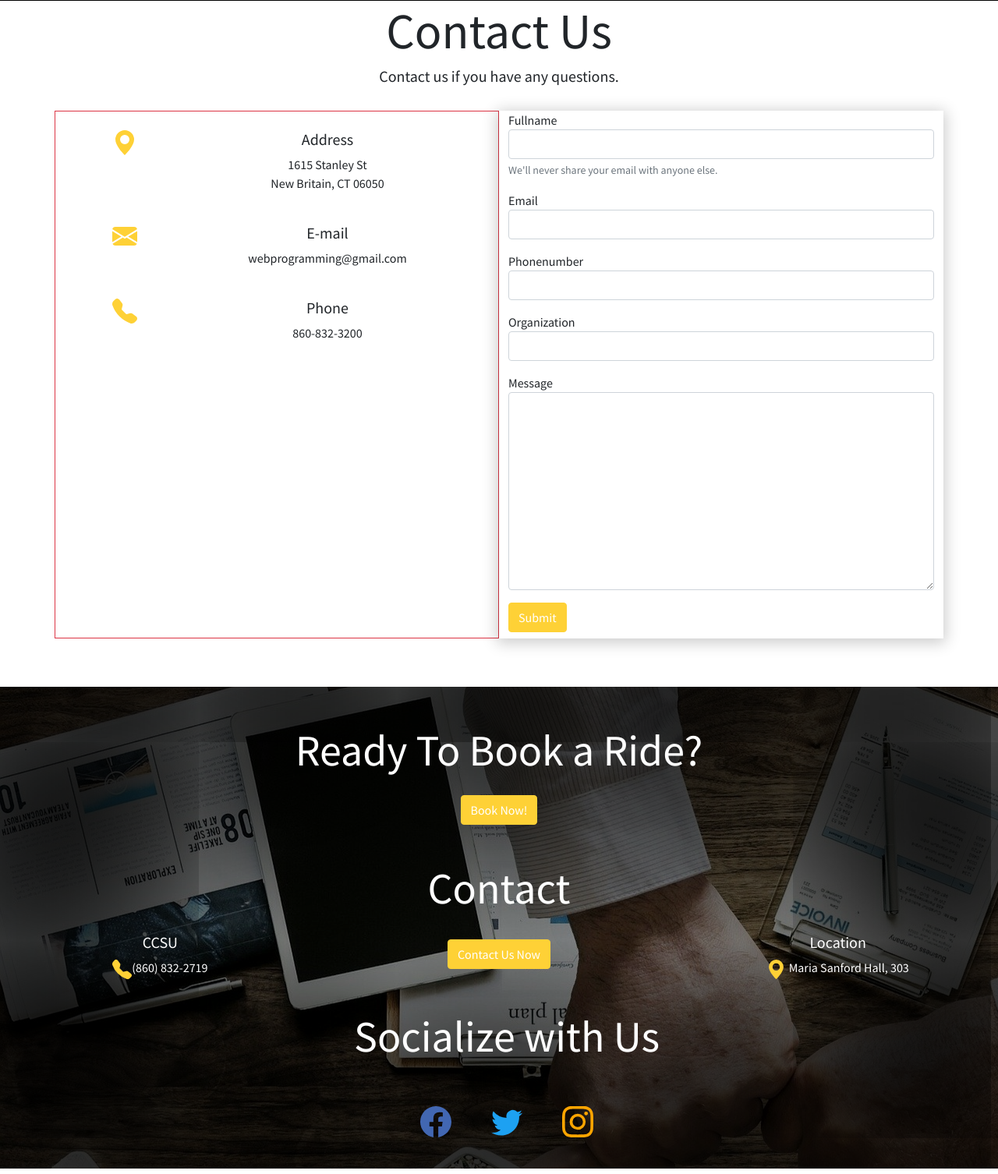
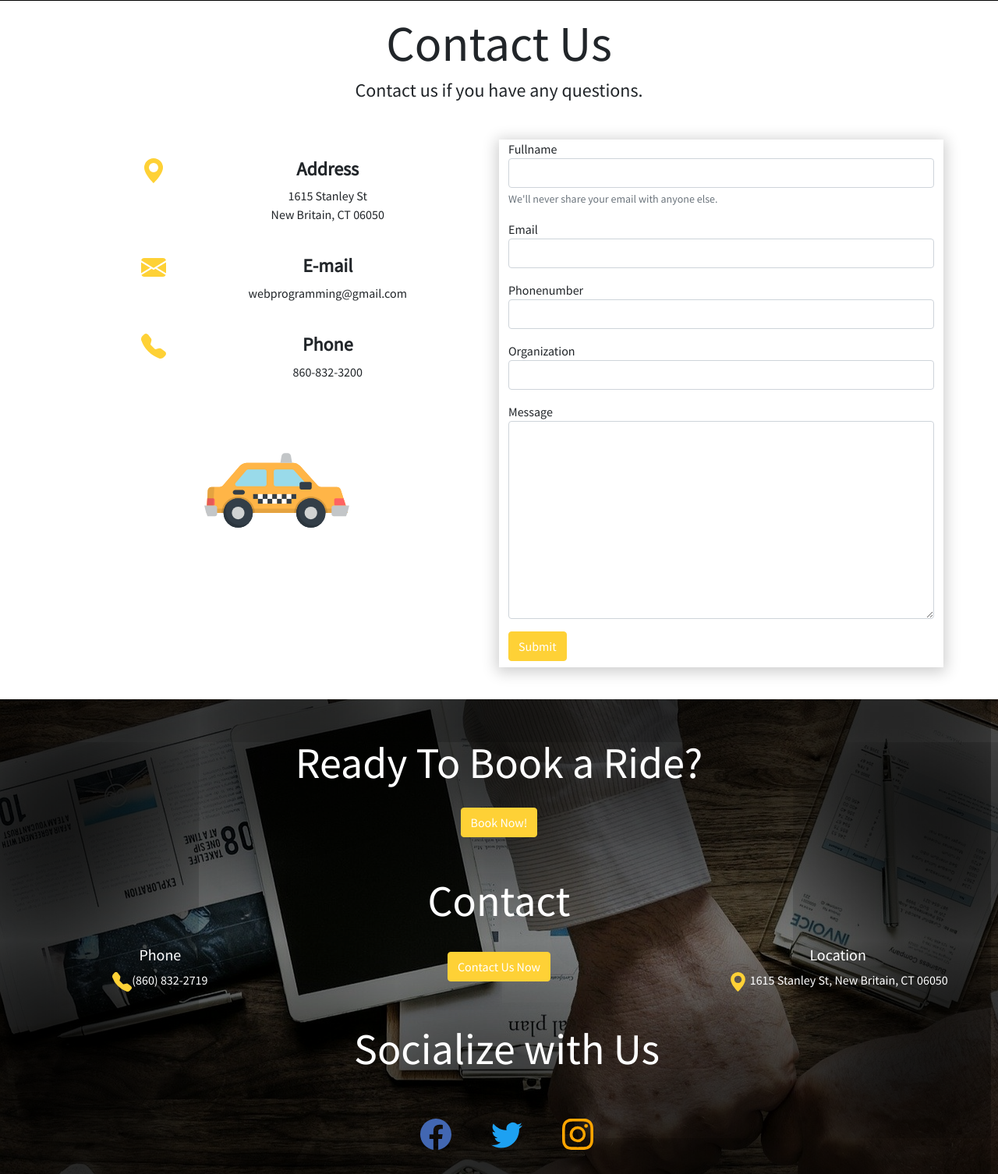
Before and after one commit to BryanDevelops98/finalProject, a Django app: page /contact/ in a window 1280 px wide. Shown: the part 65-1571 px from the top of the page at 78% size. Run offline with Django 3.2, Linux system fonts and the light colour scheme.

Commit message:
final touches
styled register page and a couple of other styling

```diff
--- a/accounts/templates/accounts/register.html
+++ b/accounts/templates/accounts/register.html
@@ -3,9 +3,9 @@
 
 {% block content %}
 <div class="container">
-    <h1>Register</h1>
+    <h1 class="text-center my-3">Register</h1>
 
-<form action="{% url 'register' %}" method="POST">
+<form action="{% url 'register' %}" method="POST" class="boxShadowStyle m-2 p-4">
     {% csrf_token %}
     {{ form.as_p }}
 
--- a/static/css/style.css
+++ b/static/css/style.css
@@ -39,6 +39,7 @@ html,body{
 
 }
 .buttonClass:hover{
+
   color: #fff;
   transform: scale(1.1,1.1);
   transition: transform .5s;
@@ -231,3 +232,21 @@ box-shadow: 0px 3px 18px 3px rgba(27, 2, 248, 0.2);
     text-align: center !important;
   }
 }
+.boxShadowStyle{
+  box-shadow: 0px 3px 18px 3px rgb(0,0,0,0.2);
+}
+.contactTaxi{
+  display: block;
+    width: 200px;
+    height:200px;
+    margin: 0 auto 30px;
+    border-radius: 50%;
+    background-color: #fff;
+    border: 5px solid  #fff;
+    object-fit: cover;
+}
+.contactTaxi:hover{
+  transform: translateX(30px);
+  transition: transform 1.5s;
+
+}
--- a/taxiApp/templates/taxiApp/contact.html
+++ b/taxiApp/templates/taxiApp/contact.html
@@ -3,45 +3,47 @@
 
 {% block content %}
 <div class="container" >
-    <h2 class="display-3 text-center ">Contact Us</h2>
+    <h2 class="display-3 text-center mt-3 ">Contact Us</h2>
 
-    <h5 class="text-center">Contact us if you have any questions.</h5>
+    <h4 class="text-center">Contact us if you have any questions.</h4>
     <br>
     <div class=" row">
-        <div class="col-md-6 border border-danger  contactBack" >
-            <div class="row text-center p-4">
-                <div class=" col-3">
+        <div class="col-md-6    my-3" >
+            <div class="row  p-4">
+                <div class=" col-3 text-end">
                    <img src="{% static 'svg/location.svg' %}">
                 </div>
-                <div class="col-9">
-                    <h5>Address</h5>
+                <div class="col-9 text-center">
+                    <h4><b>Address</b></h4>
                     <p>1615 Stanley St
                         <br>
                      New Britain, CT 06050</p>
                 </div>
             </div>
-            <div class="row text-center px-4 pb-4">
-                <div class=" col-3">
+            <div class="row  px-4 pb-4">
+                <div class=" col-3 text-end">
                     <img src="{% static 'svg/envelope.svg' %}">
                 </div>
-                <div class="col-9">
-                    <h5>E-mail</h5>
+                <div class="col-9 text-center">
+                    <h4><b>E-mail</b></h4>
                     <p>webprogramming@gmail.com</p>
                 </div>
             </div>
-            <div class="row text-center px-4 pb-4">
-                <div class=" col-3">
+            <div class="row  px-4 pb-4">
+                <div class=" col-3 text-end">
                     <img src="{% static 'svg/telephone.svg' %}">
                 </div>
-                <div class="col-9">
-                    <h5>Phone</h5>
+                <div class="col-9 text-center">
+                    <h4><b>Phone</b></h4>
                     <p>860-832-3200
                     </p>
                 </div>
             </div>
+            <img src="{% static 'img/contactTaxi.svg' %}" class="contactTaxi ">
+
         </div>
 
-        <div class="col-md-6 " style="box-shadow: 0px 3px 18px 3px rgb(0,0,0,0.2);">
+        <div class="col-md-6 my-3 boxShadowStyle" >
             <form method="POST" action="">
                 {% csrf_token %}
 
--- a/taxiApp/templates/taxiApp/staff.html
+++ b/taxiApp/templates/taxiApp/staff.html
@@ -43,7 +43,7 @@
            <div class="card" >
             <div class="card__inner" id="cardCaleb">
                <div class="card__face ">
-                 <img src="{% static 'img/bearr.png' %}" class="card-img-top staffImg" alt="img2">
+                 <img src="{% static 'img/Caleb.png' %}" class="card-img-top staffImg" alt="img2">
              <div class="card-body text-center">
                 <h3 class="card-title text-center">Caleb Bostic</h3>
                 <p id="web">Web developer</p>
@@ -55,7 +55,7 @@
                <div class="card__face card__faceBack">
                  <div class="card__content">
                    <div class="card__header">
-                     <img src="{% static 'img/bearr.png' %}" alt="head" class="pp">
+                     <img src="{% static 'img/Caleb.png' %}" alt="head" class="pp">
                    </div>
                    <div class="card__body">
                      <h3>Web Developer</h3>
--- a/templates/footer.html
+++ b/templates/footer.html
@@ -18,7 +18,7 @@
    <br>
    <div class="col-md-4 mt-3">
      <h5 >
-      CCSU
+      Phone
    </h5>
          <p> <img src="{% static 'svg/footerTelephone.svg' %}"></span>(860) 832-2719
       </p>
@@ -31,7 +31,8 @@
    <div class="col-md-4 text-center mt-3">
       <h5>Location </h5>
      <p > <span> <img src="{% static 'svg/footerLocation.svg' %}"></span>
-         Maria Sanford Hall, 303</p>
+      1615 Stanley St, New Britain, CT 06050
+   </p>
    </div>
 
    <div class="col-md-12 mt-4" style="padding-left: 2rem;">
```
Also changed, not shown: static/img/Caleb.PNG (added), static/img/bearr.png (deleted), static/img/bird.jpg (deleted), static/img/contactBack.jpg (deleted), static/img/contactTaxi.svg (added), 1 other file.
